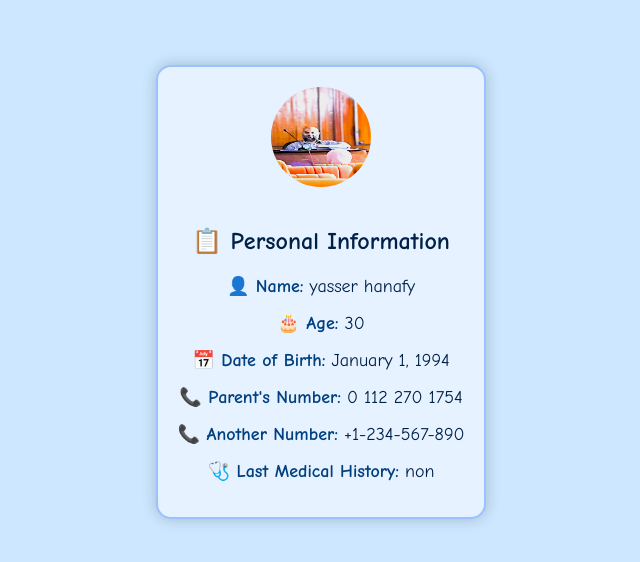
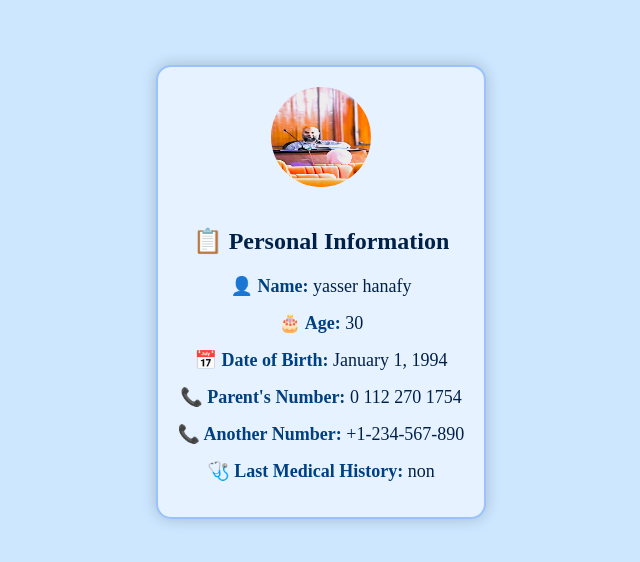
Before and after one commit to mayar002/DR-Yasser, a plain HTML site: page index.html in a window 1280 px wide. Shown: the part 108-670 px from the top of the page, without its empty margins (319-959 px from the left). Drawn offline with Linux system fonts and the light colour scheme.

Commit message:
Update index.html

```diff
--- a/index.html
+++ b/index.html
@@ -5,7 +5,7 @@
     <title>Information Page</title>
     <style>
         body {
-            font-family: 'Comic Sans MS', cursive, sans-serif;
+    font-family:  font-family: 'Arial', sans-serif;
             margin: 0;
             display: flex;
             justify-content: center;
```
